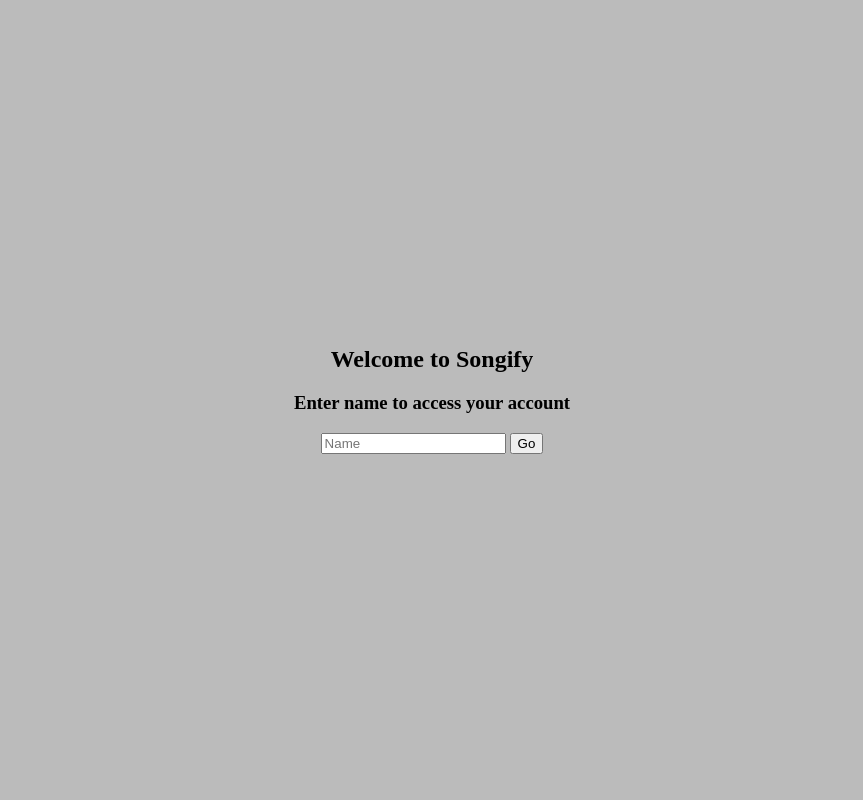
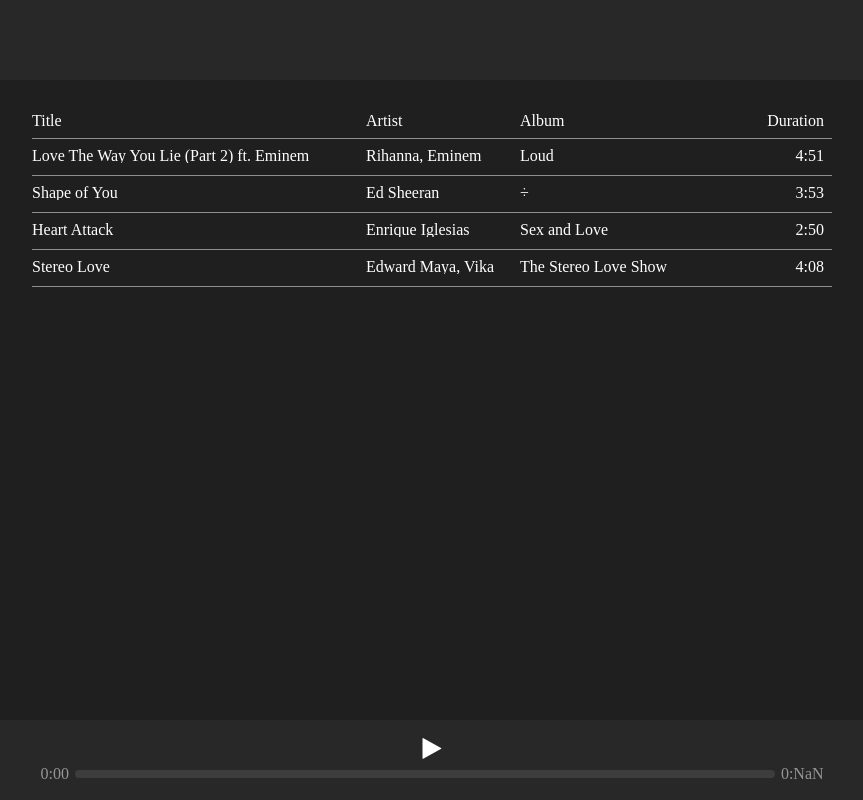
Before and after one commit to iamaaviral/music-app, a plain HTML site: page index.html in a window 1280 px wide. Shown: the whole page, without its empty margins (208-1071 px from the left). Drawn offline with Linux system fonts and the light colour scheme.

Commit message:
head back to index commit

```diff
--- a/index.html
+++ b/index.html
@@ -10,7 +10,7 @@
 
 <body>
     <div class="wrapper">
-        <section class="welcome-screen">
+        <section class="welcome-screen  hidden">
             <h1> Welcome to Songify </h1>
             <h3> Enter name to access your account </h3>
             <div class="input-wrapper">
@@ -18,7 +18,7 @@
                 <button> Go </button>
             </div>
         </section>
-        <div class="main  hidden">
+        <div class="main ">
             <header>
                 <div class="right floated user-name"> </div>
             </header>
--- a/main.css
+++ b/main.css
@@ -105,7 +105,7 @@ h1 {
 
 .progress-filled {
     background-color: #959595;
-    height: 8px;
+    height: 30px;
     border-radius: 4px;
     width: 0;
 
```
Also changed, not shown: main.js (+6 -1 lines).
